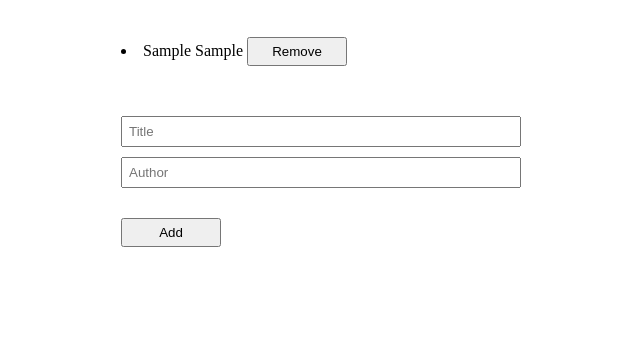
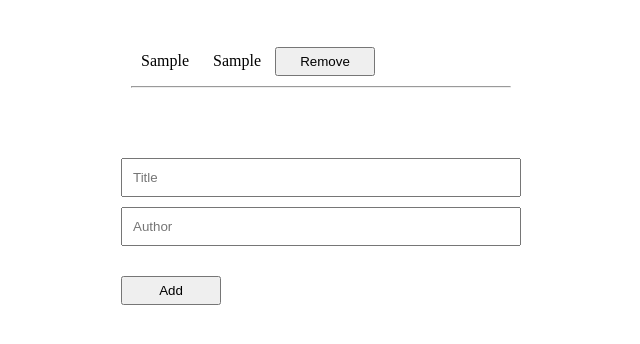
Before and after one commit to asharanjith/Awesome-Books, a plain HTML site: page index.html in a window 1280 px wide. Both pictures are taken after typing "Sample", "Sample" into the empty fields and a click on the button "Add". Shown: the part 50-394 px from the top of the page, without its empty margins (319-959 px from the left). Drawn offline with Linux system fonts and the light colour scheme.

Commit message:
Add display to main.js

```diff
--- a/main.js
+++ b/main.js
@@ -11,6 +11,7 @@ function displayBook() {
                 <span class="bookName">${book.name}</span>
                 <span class="bookAuthor">${book.author}</span>
                 <button data-index=${i}>Remove</button>
+                <hr>
             </li>
         `;
     }).join('');
--- a/styles.css
+++ b/styles.css
@@ -39,3 +39,14 @@ button {
 margin-bottom: 10px;
 display: block;
 }
+li{
+    list-style: none;
+    margin-bottom: 10px;
+    padding: 10px;
+}
+.bookName,.bookAuthor{
+    padding: 10px;
+}
+hr{
+    margin: 10px auto;
+}
```
